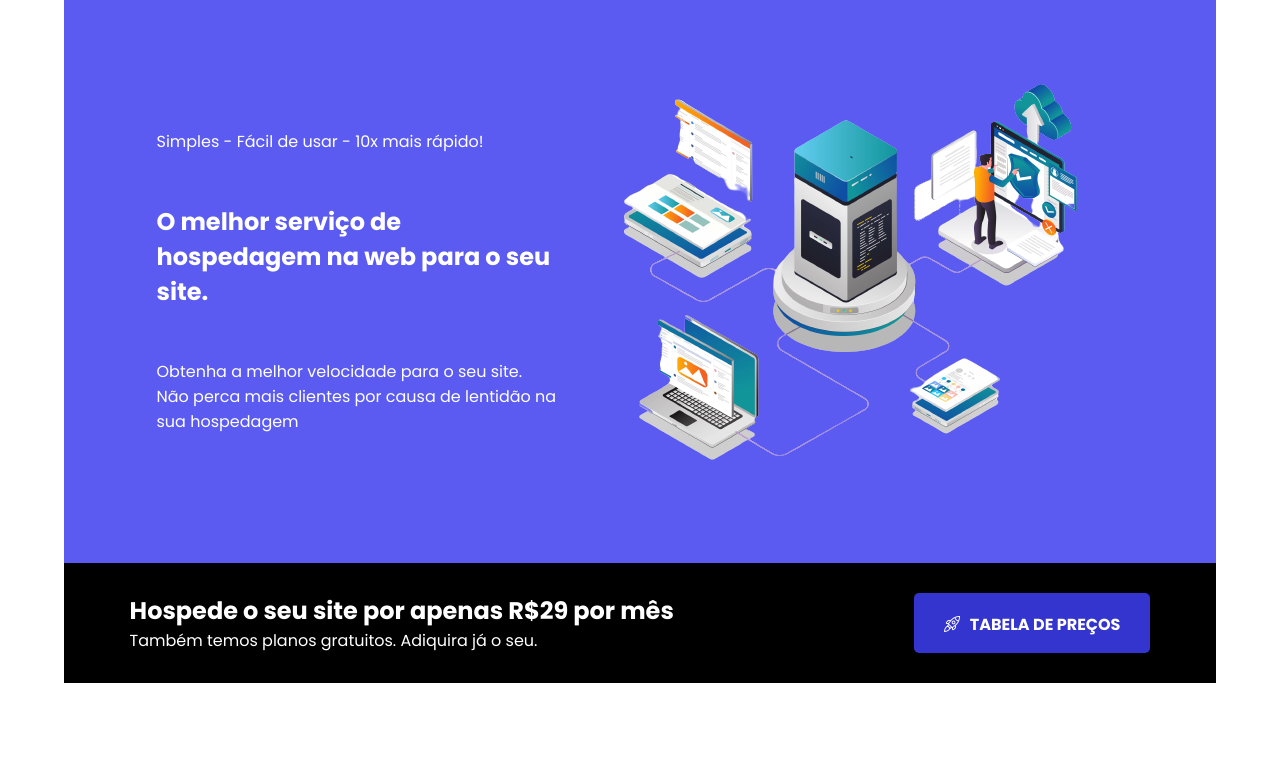
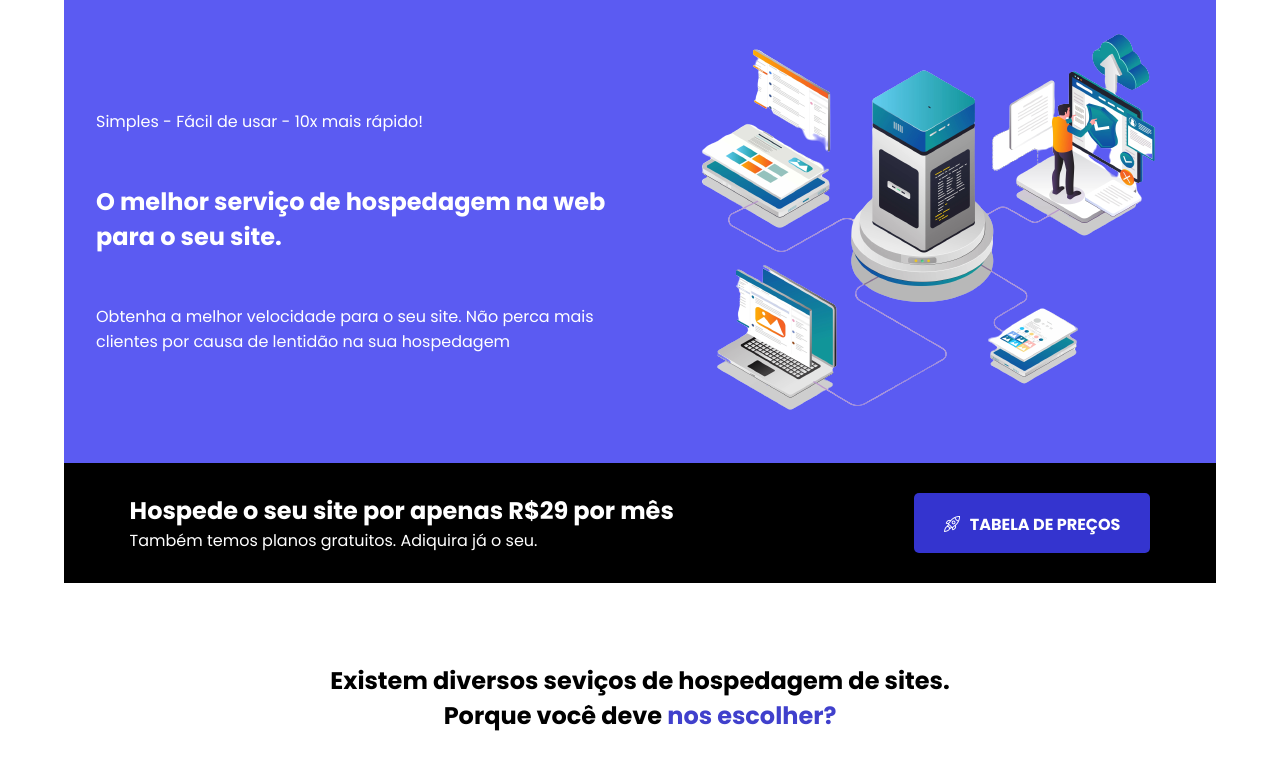
Before and after one commit to UirleandroSantos/ProjetoHopedagem, a plain HTML site: page index.html in a window 1280 px wide. Shown: the part 92-852 px from the top of the page. Drawn offline with Linux system fonts and the light colour scheme.

Commit message:
Alterações

```diff
--- a/style.css
+++ b/style.css
@@ -31,6 +31,7 @@
 }
 .logo img{
     width: 60px;
+    padding-left: 1rem;
 }
 .titulo-subtitulo{
     line-height: 30px;
@@ -54,6 +55,9 @@
 /* Responsivo do header */
 
 @media (max-width: 768px) {
+    *{
+        font-size: 52%;
+    }
     .cabecalho {
         justify-content: center;
         flex-direction: column;
@@ -95,18 +99,26 @@
 .banner{
     background-color: rgb(91, 91, 242);
     width: 100%;
-    display: flex;
+    display: grid;
+    grid-template-columns: 50% 50%;
     align-items: center;
-    justify-content: center;
-    gap: 20px;
-    padding: 50px 0;
+
 }
 .apresentacao{
-    width: 400px;
     color: white;
     display: flex;
     flex-direction: column;
-    gap: 50px;
+    gap: 3.125rem;
+    margin: auto;
+    padding-left: 2rem;
+}
+
+.imagem-principal{
+    max-width: 100%;
+    margin: auto;
+}
+.imagem-principal img{
+    width: 100%;
 }
 /*Fim do banner*/
 
```
Also changed, not shown: index.html (+2 -2 lines).
